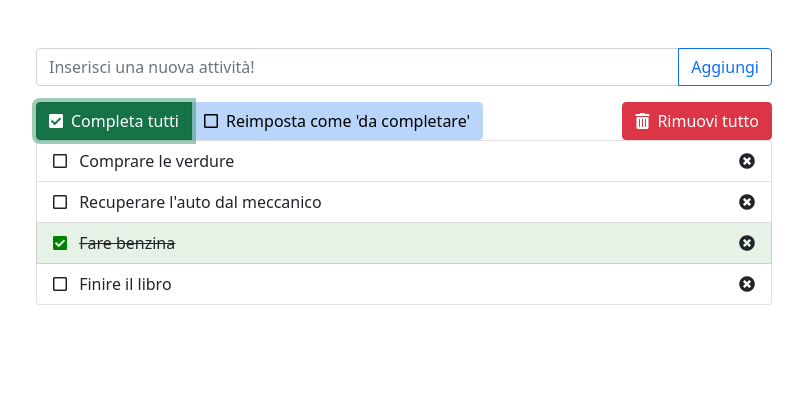
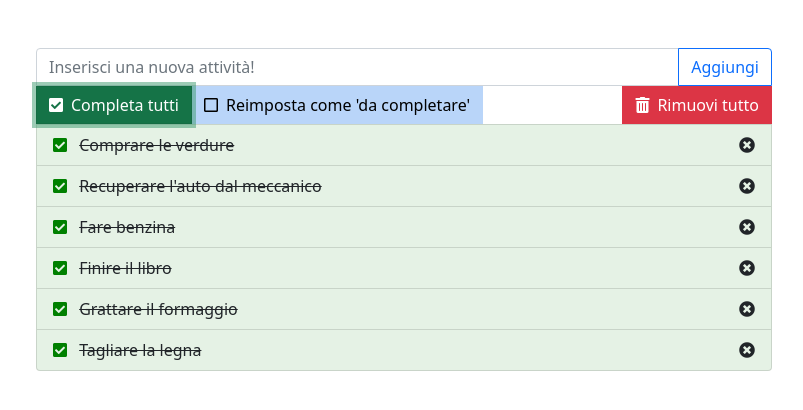
Before and after one commit to vrossi96/vue-todolist, a plain HTML site: page index.html in a window 1280 px wide. Both pictures are taken after a click on the button "Completa tutti". Shown: the whole page, without its empty margins (236-1039 px from the left). Drawn offline with nearby package versions, Linux system fonts and the light colour scheme.

Commit message:
add some style

```diff
--- a/css/style.css
+++ b/css/style.css
@@ -1,15 +1,4 @@
-li > * {
-   cursor: pointer;
-}
-li > i:hover {
-   color: red;
-}
-li .fa-check-square {
-   color: green;
-}
-.done {
-   background-color: rgba(0, 128, 0, 0.1);
-}
+/* Utilities */
 .btn-secondary {
    color: #000;
    background-color: #b9d5f9;
@@ -24,3 +13,35 @@ li .fa-check-square {
 .btn-secondary:focus {
    box-shadow: 0 0 0 0.25rem rgb(185, 213, 249);
 }
+
+.done {
+   background-color: rgba(0, 128, 0, 0.1);
+}
+
+/* Input new task */
+#input-new-task input {
+   border-bottom-left-radius: 0;
+}
+#input-new-task > .btn {
+   border-bottom-right-radius: 0;
+}
+
+/* Button container */
+#button-container .btn {
+   border-radius: 0;
+}
+
+/* LIST */
+li > * {
+   cursor: pointer;
+}
+li > i:hover {
+   color: red;
+}
+li .fa-check-square {
+   color: green;
+}
+.list-group-item:first-child {
+   border-top-left-radius: 0;
+   border-top-right-radius: 0;
+}
--- a/index.html
+++ b/index.html
@@ -21,7 +21,7 @@
          <div class="row pt-5">
             <div class="col-8 offset-2">
                <!-- Input and new task button -->
-               <div class="input-group mb-3">
+               <div id="input-new-task" class="input-group">
                   <input type="text" class="form-control" placeholder="Inserisci una nuova attività!"
                      v-model="taskToAdd" @keyup.enter="addNewTask">
                   <button class="btn btn-outline-primary" type="button" @click="addNewTask">Aggiungi</button>
@@ -29,9 +29,11 @@
                <!-- Buttons -->
                <div id="button-container" class="d-flex justify-content-between">
                   <div class="btn-group">
-                     <button type="button" class="btn btn-success"><i class="fas fa-check-square pe-2"></i>Completa
+                     <button type="button" class="btn btn-success" @click="checkAll(true)"><i
+                           class="fas fa-check-square pe-2"></i>Completa
                         tutti</button>
-                     <button type="button" class="btn btn-secondary"><i class="far fa-square pe-2"></i>Reimposta come
+                     <button type="button" class="btn btn-secondary" @click="checkAll(false)"><i
+                           class="far fa-square pe-2"></i>Reimposta come
                         'da
                         completare'</button>
                   </div>
--- a/js/script.js
+++ b/js/script.js
@@ -34,6 +34,14 @@ const root = new Vue({
          },
          {
             text: "Finire il libro",
+            done: false,
+         },
+         {
+            text: "Grattare il formaggio",
+            done: false,
+         },
+         {
+            text: "Tagliare la legna",
             done: false,
          },
       ],
@@ -76,5 +84,13 @@ const root = new Vue({
          });
          this.tasks = newTasks;
       },
+
+      checkAll(status) {
+         const newTasks = this.tasks.map((task) => {
+            task.done = status;
+            return task;
+         });
+         this.tasks = newTasks;
+      },
    },
 });
```
